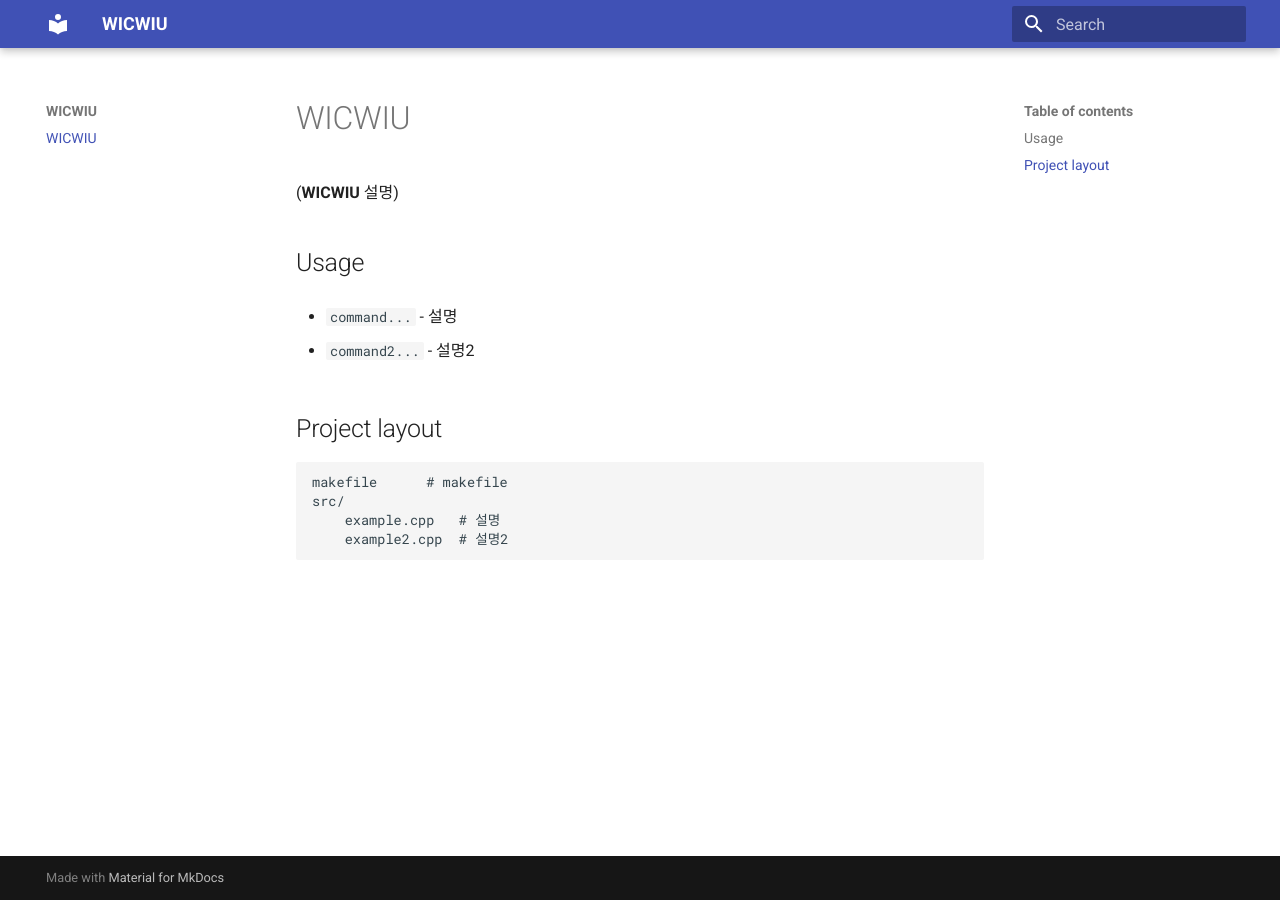
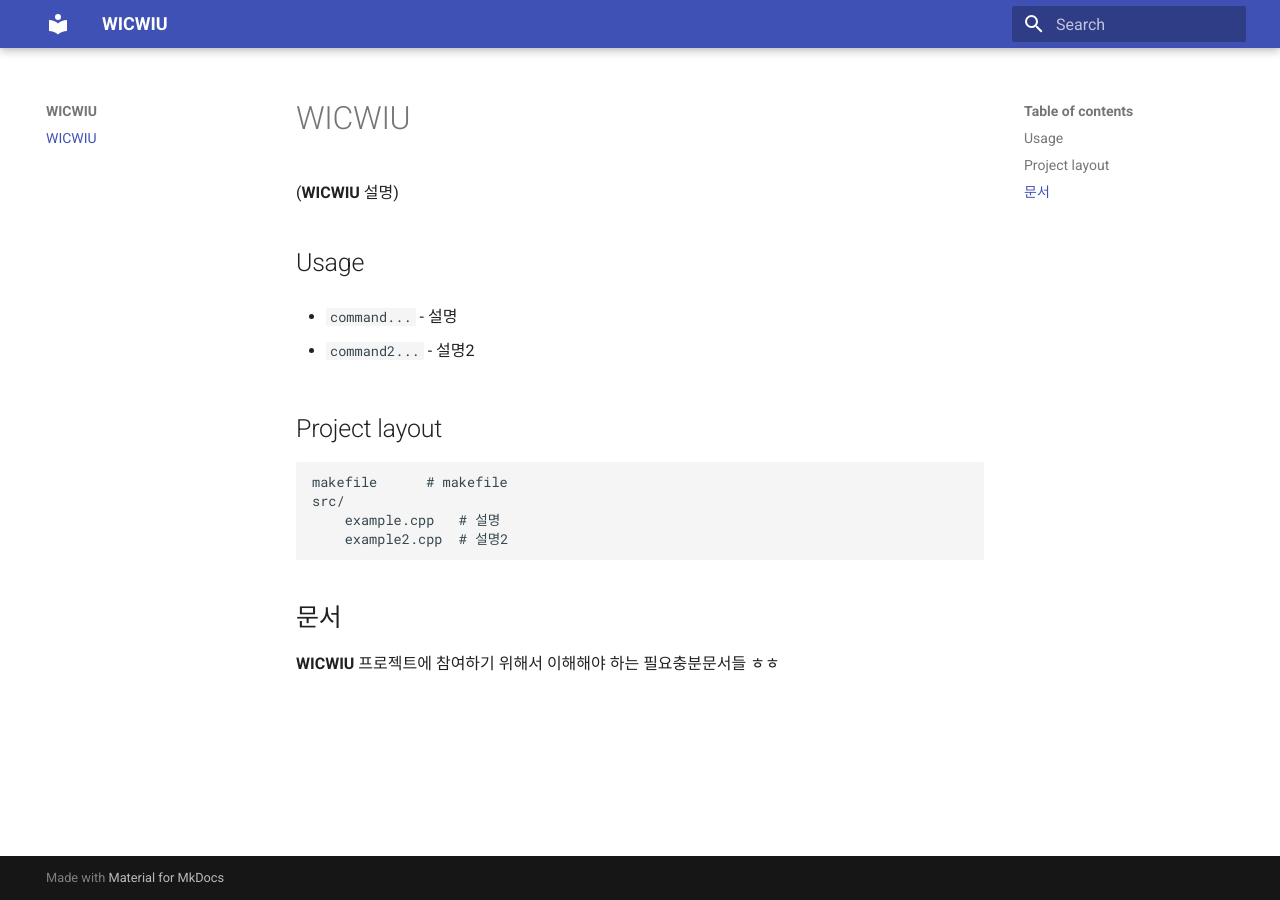
Before and after one commit to chy0428/WICWIU.github.io, an MkDocs documentation site: the page built from docs/index.md, in a window 1280 px wide. Built offline with MkDocs 1.6.1 and Material for MkDocs 9.7.7, drawn with Linux system fonts in a browser that asks for light colours.

Commit message:
index.md

```diff
--- a/docs/index.md
+++ b/docs/index.md
@@ -14,3 +14,7 @@
     src/
         example.cpp   # 설명
         example2.cpp  # 설명2
+
+## 문서
+
+**WICWIU** 프로젝트에 참여하기 위해서 이해해야 하는 필요충분문서들 ㅎㅎ
```
